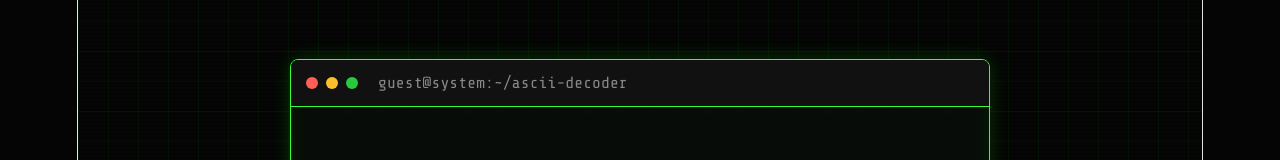
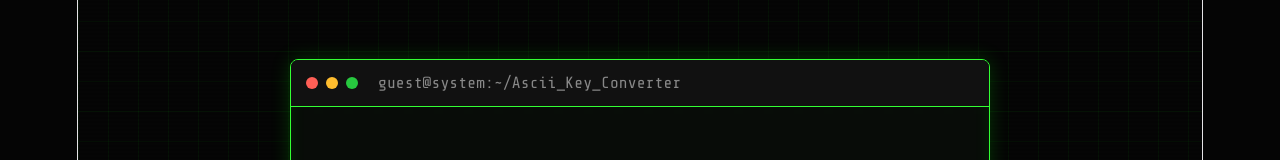
Before and after one commit to Angkon-Kar/ascii-converter, a React (Vite) app in the folder ascii-converter/: page / in a window 1280 px wide. Shown: the part 189-349 px from the top of the page. Built offline with nearby package versions, Linux system fonts and the light colour scheme.

Commit message:
ASCII converter app update

```diff
--- a/ascii-converter/src/App.jsx
+++ b/ascii-converter/src/App.jsx
@@ -35,13 +35,13 @@ function App() {
             <span className="dot green"></span>
           </div>
           {/* Ekhane name change kora hoyeche */}
-          <p className="terminal-path">guest@system:~/ascii-decoder</p>
+          <p className="terminal-path">guest@system:~/Ascii_Key_Converter</p>
         </header>
 
         <div className="terminal-body">
           <h1
             className={`glitch-title ${isGlitching ? 'glitch-active' : ''}`}
-            data-text="ASCII_DECODER"
+            data-text="ASCII_KEY_CONVERTER"
           >
             ASCII_DECODER
           </h1>
```
